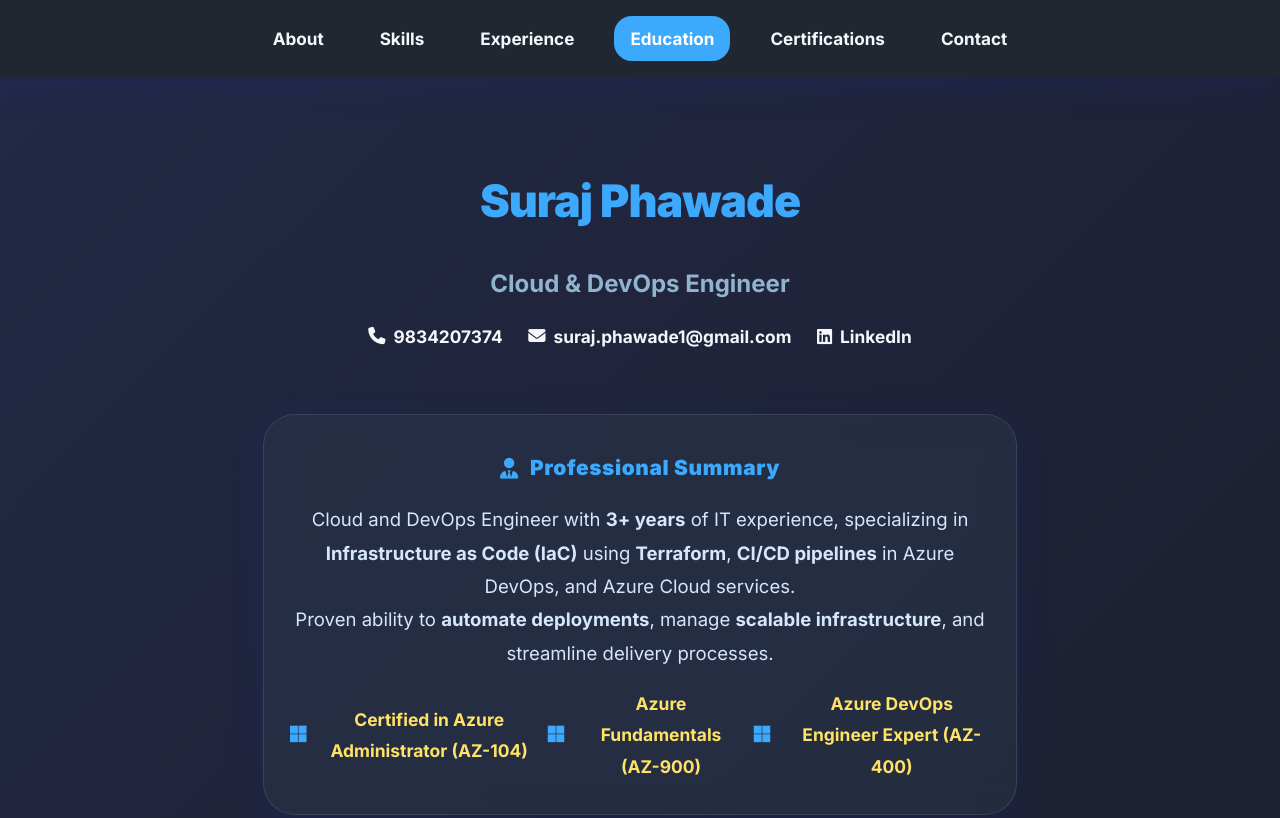
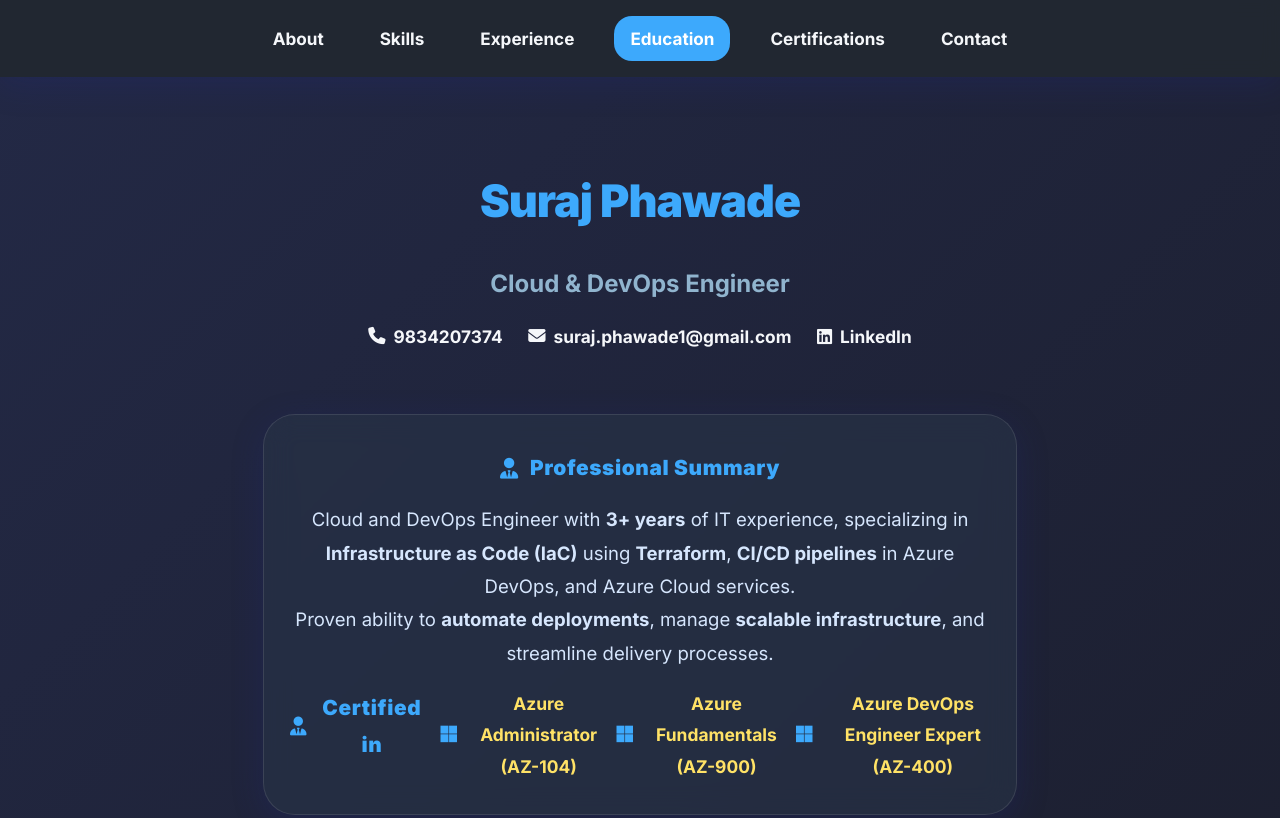
Before and after one commit to surajphawade/suraj.github.io, a plain HTML site: page index.html in a window 1280 px wide. Shown: the top 818 px of the page. Drawn offline with Linux system fonts and the light colour scheme.

Commit message:
Update index.html

```diff
--- a/index.html
+++ b/index.html
@@ -304,7 +304,8 @@
           Cloud and DevOps Engineer with <b>3+ years</b> of IT experience, specializing in <b>Infrastructure as Code (IaC)</b> using <b>Terraform</b>, <b>CI/CD pipelines</b> in Azure DevOps, and Azure Cloud services.<br>
           Proven ability to <b>automate deployments</b>, manage <b>scalable infrastructure</b>, and streamline delivery processes.<br>
           <span class="cert-badges">
-            <i class="fab fa-microsoft"></i> <b>Certified in Azure Administrator (AZ-104)</b>
+            <div class="summary-title"><i class="fas fa-user-tie"></i>Certified in</div>
+            <i class="fab fa-microsoft"></i> <b>Azure Administrator (AZ-104)</b>
             <i class="fab fa-microsoft"></i> <b>Azure Fundamentals (AZ-900)</b>
             <i class="fab fa-microsoft"></i> <b>Azure DevOps Engineer Expert (AZ-400)</b>
           </span>
```
